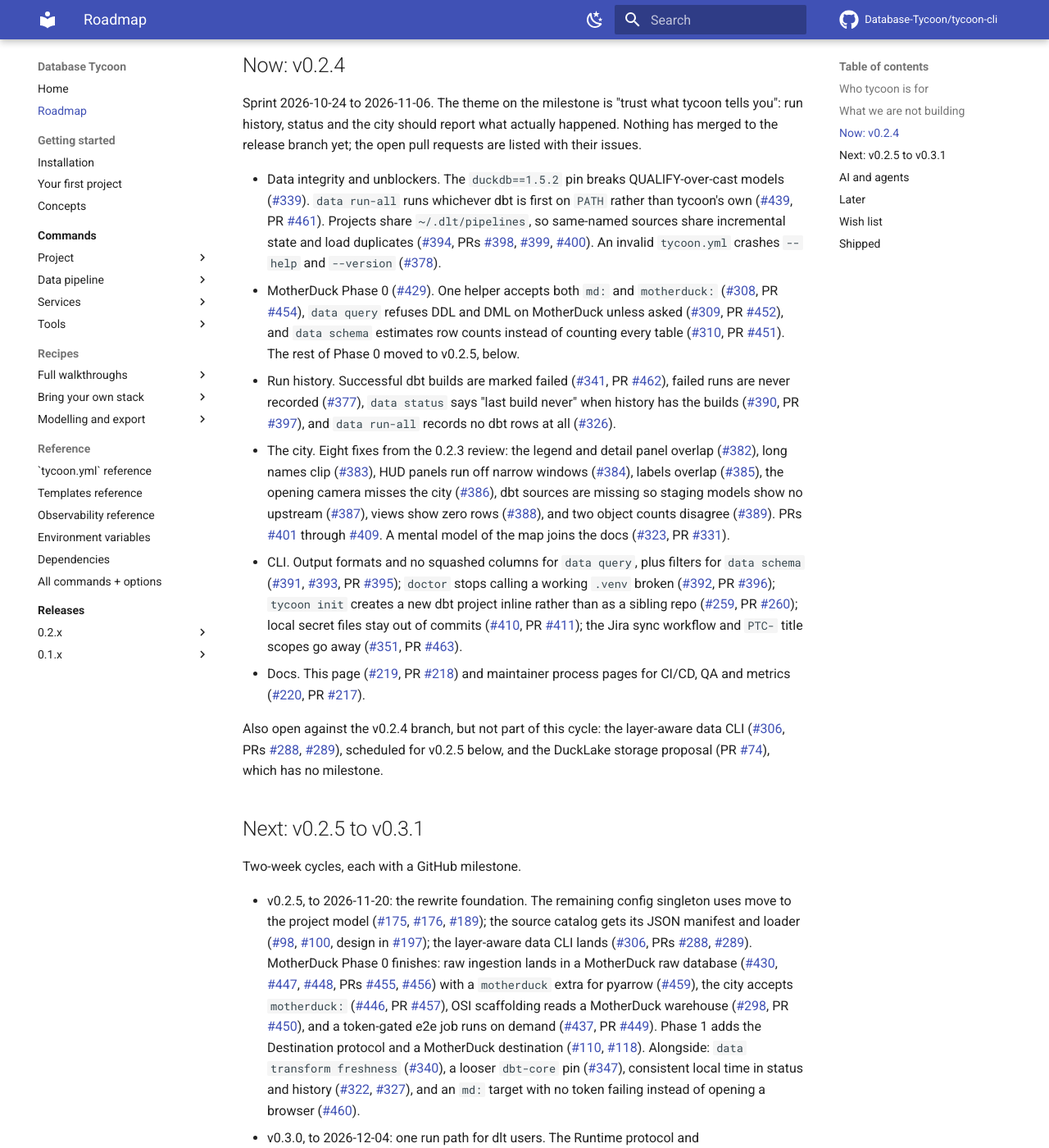
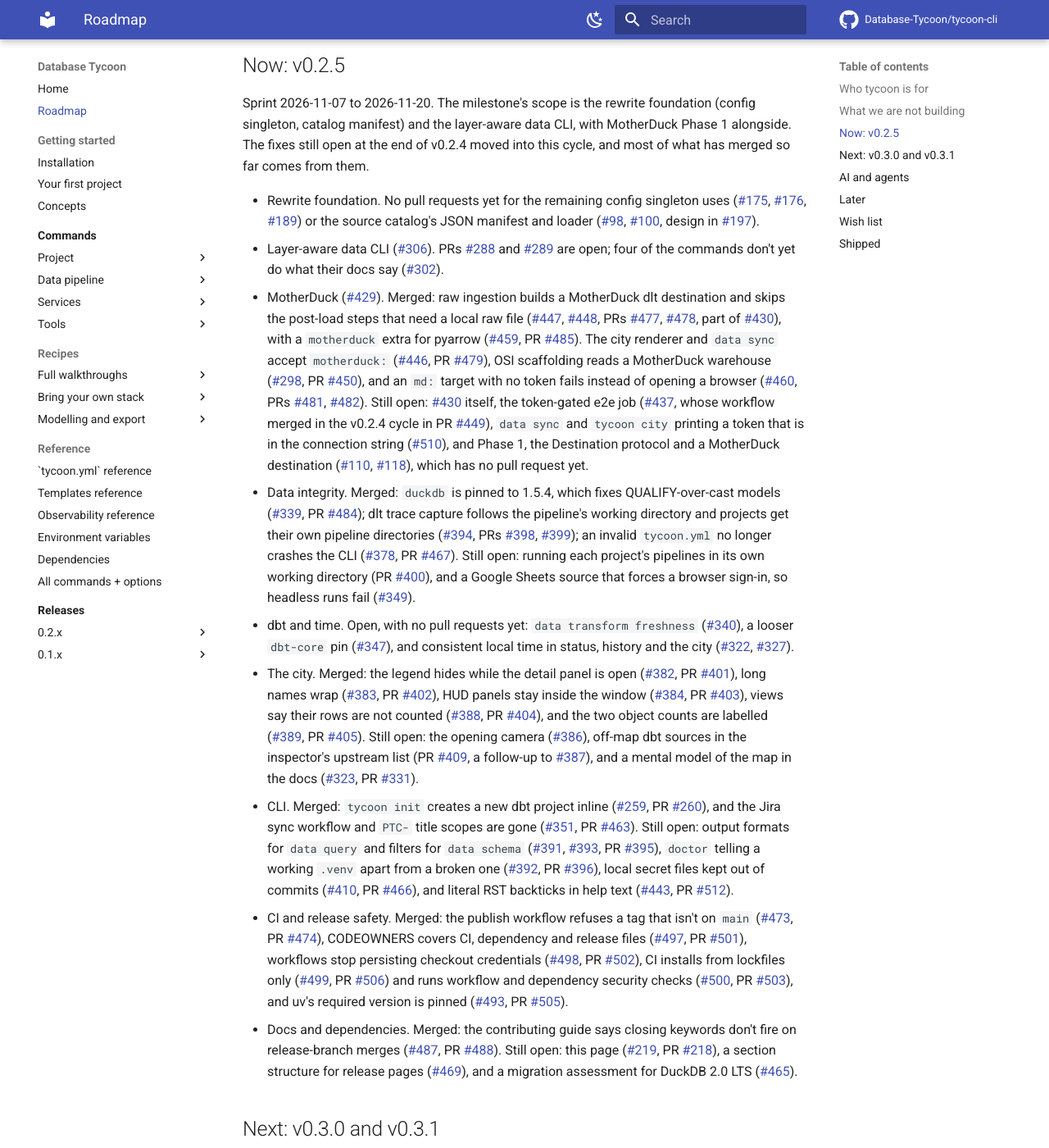
Before and after one commit to Database-Tycoon/tycoon-cli, an MkDocs documentation site: the page built from docs/roadmap.md, in a window 1280 px wide and 1400 px high, scrolled down 984 px. Shown: the whole window at 82% size. Built offline with MkDocs 1.6.1 and Material for MkDocs 9.7.7, drawn with Linux system fonts in a browser that asks for light colours; comment, search, counter and statistics services are not loaded; some of the changed text lies outside the part shown.

Commit message:
docs(gh-219): refresh the roadmap for the v0.2.5 cycle
Now covers v0.2.5 (merged and still-open work from the milestone and
the release branch), Next covers v0.3.0 and v0.3.1, Shipped adds v0.2.4
and drops v0.2.1, and the Later note on ducklake_config.py reflects its
deletion. Link definitions follow the page.

Co-Authored-By: Claude Opus 5.5 <noreply@anthropic.com>

```diff
--- a/docs/roadmap.md
+++ b/docs/roadmap.md
@@ -35,65 +35,69 @@ Two supported ways in:
 - A hosted product. tycoon is local-first. The one cloud target we are
   building is MotherDuck, because it is DuckDB.
 
-## Now: v0.2.4
+## Now: v0.2.5
 
-Sprint 2026-10-24 to 2026-11-06. The theme on the milestone is "trust what
-tycoon tells you": run history, status and the city should report what
-actually happened. Nothing has merged to the release branch yet; the open pull
-requests are listed with their issues.
+Sprint 2026-11-07 to 2026-11-20. The milestone's scope is the rewrite
+foundation (config singleton, catalog manifest) and the layer-aware data CLI,
+with MotherDuck Phase 1 alongside. The fixes still open at the end of v0.2.4
+moved into this cycle, and most of what has merged so far comes from them.
 
-- Data integrity and unblockers. The `duckdb==1.5.2` pin breaks
-  QUALIFY-over-cast models ([#339]). `data run-all` runs whichever dbt is
-  first on `PATH` rather than tycoon's own ([#439], PR [#461]). Projects
-  share `~/.dlt/pipelines`, so same-named sources share incremental state
-  and load duplicates ([#394], PRs [#398], [#399], [#400]). An invalid
-  `tycoon.yml` crashes `--help` and `--version` ([#378]).
-- MotherDuck Phase 0 ([#429]). One helper accepts both `md:` and
-  `motherduck:` ([#308], PR [#454]), `data query` refuses DDL and DML on
-  MotherDuck unless asked ([#309], PR [#452]), and `data schema` estimates
-  row counts instead of counting every table ([#310], PR [#451]). The rest
-  of Phase 0 moved to v0.2.5, below.
-- Run history. Successful dbt builds are marked failed ([#341], PR [#462]),
-  failed runs are never recorded ([#377]), `data status` says "last build
-  never" when history has the builds ([#390], PR [#397]), and `data run-all`
-  records no dbt rows at all ([#326]).
-- The city. Eight fixes from the 0.2.3 review: the legend and detail panel
-  overlap ([#382]), long names clip ([#383]), HUD panels run off narrow
-  windows ([#384]), labels overlap ([#385]), the opening camera misses the
-  city ([#386]), dbt sources are missing so staging models show no upstream
-  ([#387]), views show zero rows ([#388]), and two object counts disagree
-  ([#389]). PRs [#401] through [#409]. A mental model of the map joins the
-  docs ([#323], PR [#331]).
-- CLI. Output formats and no squashed columns for `data query`, plus filters
-  for `data schema` ([#391], [#393], PR [#395]); `doctor` stops calling a
-  working `.venv` broken ([#392], PR [#396]); `tycoon init` creates a new dbt
-  project inline rather than as a sibling repo ([#259], PR [#260]); local
-  secret files stay out of commits ([#410], PR [#411]); the Jira sync
-  workflow and `PTC-` title scopes go away ([#351], PR [#463]).
-- Docs. This page ([#219], PR [#218]) and maintainer process pages for CI/CD,
-  QA and metrics ([#220], PR [#217]).
+- Rewrite foundation. No pull requests yet for the remaining config singleton
+  uses ([#175], [#176], [#189]) or the source catalog's JSON manifest and
+  loader ([#98], [#100], design in [#197]).
+- Layer-aware data CLI ([#306]). PRs [#288] and [#289] are open; four of the
+  commands don't yet do what their docs say ([#302]).
+- MotherDuck ([#429]). Merged: raw ingestion builds a MotherDuck dlt
+  destination and skips the post-load steps that need a local raw file
+  ([#447], [#448], PRs [#477], [#478], part of [#430]), with a `motherduck`
+  extra for pyarrow ([#459], PR [#485]). The city renderer and `data sync`
+  accept `motherduck:` ([#446], PR [#479]), OSI scaffolding reads a MotherDuck
+  warehouse ([#298], PR [#450]), and an `md:` target with no token fails
+  instead of opening a browser ([#460], PRs [#481], [#482]). Still open:
+  [#430] itself, the token-gated e2e job ([#437], whose workflow merged in
+  the v0.2.4 cycle in PR [#449]), `data sync` and `tycoon city` printing a
+  token that is in the connection string ([#510]), and Phase 1, the
+  Destination protocol and a MotherDuck destination ([#110], [#118]), which
+  has no pull request yet.
+- Data integrity. Merged: `duckdb` is pinned to 1.5.4, which fixes
+  QUALIFY-over-cast models ([#339], PR [#484]); dlt trace capture follows the
+  pipeline's working directory and projects get their own pipeline
+  directories ([#394], PRs [#398], [#399]); an invalid `tycoon.yml` no longer
+  crashes the CLI ([#378], PR [#467]). Still open: running each project's
+  pipelines in its own working directory (PR [#400]), and a Google Sheets
+  source that forces a browser sign-in, so headless runs fail ([#349]).
+- dbt and time. Open, with no pull requests yet: `data transform freshness`
+  ([#340]), a looser `dbt-core` pin ([#347]), and consistent local time in
+  status, history and the city ([#322], [#327]).
+- The city. Merged: the legend hides while the detail panel is open ([#382],
+  PR [#401]), long names wrap ([#383], PR [#402]), HUD panels stay inside the
+  window ([#384], PR [#403]), views say their rows are not counted ([#388],
+  PR [#404]), and the two object counts are labelled ([#389], PR [#405]).
+  Still open: the opening camera ([#386]), off-map dbt sources in the
+  inspector's upstream list (PR [#409], a follow-up to [#387]), and a mental
+  model of the map in the docs ([#323], PR [#331]).
+- CLI. Merged: `tycoon init` creates a new dbt project inline ([#259], PR
+  [#260]), and the Jira sync workflow and `PTC-` title scopes are gone
+  ([#351], PR [#463]). Still open: output formats for `data query` and
+  filters for `data schema` ([#391], [#393], PR [#395]), `doctor` telling a
+  working `.venv` apart from a broken one ([#392], PR [#396]), local secret
+  files kept out of commits ([#410], PR [#466]), and literal RST backticks in
+  help text ([#443], PR [#512]).
+- CI and release safety. Merged: the publish workflow refuses a tag that
+  isn't on `main` ([#473], PR [#474]), CODEOWNERS covers CI, dependency and
+  release files ([#497], PR [#501]), workflows stop persisting checkout
+  credentials ([#498], PR [#502]), CI installs from lockfiles only ([#499],
+  PR [#506]) and runs workflow and dependency security checks ([#500], PR
+  [#503]), and uv's required version is pinned ([#493], PR [#505]).
+- Docs and dependencies. Merged: the contributing guide says closing keywords
+  don't fire on release-branch merges ([#487], PR [#488]). Still open: this
+  page ([#219], PR [#218]), a section structure for release pages ([#469]),
+  and a migration assessment for DuckDB 2.0 LTS ([#465]).
 
-Also open against the v0.2.4 branch, but not part of this cycle: the
-layer-aware data CLI ([#306], PRs [#288], [#289]), scheduled for v0.2.5
-below, and the DuckLake storage proposal (PR [#74]), which has no milestone.
-
-## Next: v0.2.5 to v0.3.1
+## Next: v0.3.0 and v0.3.1
 
 Two-week cycles, each with a GitHub milestone.
 
-- v0.2.5, to 2026-11-20: the rewrite foundation. The remaining config
-  singleton uses move to the project model ([#175], [#176], [#189]); the
-  source catalog gets its JSON manifest and loader ([#98], [#100], design in
-  [#197]); the layer-aware data CLI lands ([#306], PRs [#288], [#289]).
-  MotherDuck Phase 0 finishes: raw ingestion lands in a MotherDuck raw
-  database ([#430], [#447], [#448], PRs [#455], [#456]) with a `motherduck`
-  extra for pyarrow ([#459]), the city accepts `motherduck:` ([#446], PR
-  [#457]), OSI scaffolding reads a MotherDuck warehouse ([#298], PR [#450]),
-  and a token-gated e2e job runs on demand ([#437], PR [#449]). Phase 1 adds
-  the Destination protocol and a MotherDuck destination ([#110], [#118]). Alongside: `data transform freshness`
-  ([#340]), a looser `dbt-core` pin ([#347]), consistent local time in
-  status and history ([#322], [#327]), and an `md:` target with no token
-  failing instead of opening a browser ([#460]).
 - v0.3.0, to 2026-12-04: one run path for dlt users. The Runtime protocol
   and `DltManagedRuntime` replace `runner.py` ([#85]: [#109], [#111],
   [#112], [#113], [#115], [#116]). MotherDuck Phase 2 puts run history in
@@ -136,7 +140,8 @@ Tracked, not scheduled to a milestone.
 - DuckLake. A DuckLake destination ([#122]), native layered storage with a
   SQLite catalog ([#73], proposal in PR [#74]), DuckLake health checks in
   `doctor` ([#144]), and dlt load history for DuckLake targets ([#344]).
-  `ducklake_config.py` still only writes Parquet ([#72]).
+  `ducklake_config.py`, which only wrote Parquet and had no callers, is
+  deleted in v0.2.5 ([#72]).
 - Object storage as a destination ([#124]) and a local-to-cloud push, since
   `data sync` is one-way today ([#77]).
 - Alternative ingestion modes ([#88]): a Fivetran runtime and sources panel,
@@ -174,6 +179,14 @@ Reviewed at retros; not scheduled, not promised.
 
 The last three releases, with their release notes.
 
+- [v0.2.4](releases/v0.2.4.md), 2026-11-07: safer MotherDuck queries and
+  reliable dbt run history. `data query` refuses writes on MotherDuck unless
+  you pass `--allow-writes` ([#309]), `data schema` estimates MotherDuck row
+  counts ([#310]), and tycoon recognises both `md:` and `motherduck:` ([#308]).
+  Run history stops marking no-op builds failed, records failed runs and
+  `run-all` builds, and `data status` finds each layer's last build ([#341],
+  [#377], [#326], [#390]). City labels stop overlapping ([#385]), and staging
+  models name the dbt sources that live outside the warehouse ([#387]).
 - [v0.2.3](releases/v0.2.3.md), 2026-10-24: the documentation site publishes
   to GitHub Pages, with internal pages withheld by a check that fails the
   build ([#348], PR [#415]). The city renderer is tested and gated in CI
@@ -187,12 +200,6 @@ The last three releases, with their release notes.
   `--fail-on-empty` stops a zero-row run ([#240]). `data query`, `data
   schema` and `data clean` work against an `md:` warehouse ([#70]). Saving
   `tycoon.yml` keeps your comments ([#177]).
-- [v0.2.1](releases/v0.2.1.md), 2026-09-16: a filesystem source can declare
-  several named resources and load them in one run ([#224], [#225]), JSONL
-  joins CSV and Parquet ([#228]), and config that used to be quietly
-  defaulted is validated instead, the one breaking change ([#223]). `tycoon
-  city` lays the city out by pipeline depth (PR [#247]). Pull requests get
-  size and title checks ([#211], [#213]) and a writing-style skill ([#215]).
 
 [#14]: https://github.com/Database-Tycoon/tycoon-cli/issues/14
 [#43]: https://github.com/Database-Tycoon/tycoon-cli/issues/43
@@ -245,20 +252,10 @@ The last three releases, with their release notes.
 [#197]: https://github.com/Database-Tycoon/tycoon-cli/issues/197
 [#202]: https://github.com/Database-Tycoon/tycoon-cli/issues/202
 [#203]: https://github.com/Database-Tycoon/tycoon-cli/issues/203
-[#211]: https://github.com/Database-Tycoon/tycoon-cli/issues/211
-[#213]: https://github.com/Database-Tycoon/tycoon-cli/issues/213
-[#215]: https://github.com/Database-Tycoon/tycoon-cli/issues/215
-[#217]: https://github.com/Database-Tycoon/tycoon-cli/pull/217
 [#218]: https://github.com/Database-Tycoon/tycoon-cli/pull/218
 [#219]: https://github.com/Database-Tycoon/tycoon-cli/issues/219
-[#220]: https://github.com/Database-Tycoon/tycoon-cli/issues/220
 [#221]: https://github.com/Database-Tycoon/tycoon-cli/issues/221
-[#223]: https://github.com/Database-Tycoon/tycoon-cli/issues/223
-[#224]: https://github.com/Database-Tycoon/tycoon-cli/issues/224
-[#225]: https://github.com/Database-Tycoon/tycoon-cli/issues/225
-[#228]: https://github.com/Database-Tycoon/tycoon-cli/issues/228
 [#240]: https://github.com/Database-Tycoon/tycoon-cli/issues/240
-[#247]: https://github.com/Database-Tycoon/tycoon-cli/pull/247
 [#248]: https://github.com/Database-Tycoon/tycoon-cli/pull/248
 [#249]: https://github.com/Database-Tycoon/tycoon-cli/pull/249
 [#250]: https://github.com/Database-Tycoon/tycoon-cli/pull/250
@@ -274,6 +271,7 @@ The last three releases, with their release notes.
 [#289]: https://github.com/Database-Tycoon/tycoon-cli/pull/289
 [#291]: https://github.com/Database-Tycoon/tycoon-cli/issues/291
 [#298]: https://github.com/Database-Tycoon/tycoon-cli/issues/298
+[#302]: https://github.com/Database-Tycoon/tycoon-cli/issues/302
 [#306]: https://github.com/Database-Tycoon/tycoon-cli/issues/306
 [#307]: https://github.com/Database-Tycoon/tycoon-cli/issues/307
 [#308]: https://github.com/Database-Tycoon/tycoon-cli/issues/308
@@ -292,6 +290,7 @@ The last three releases, with their release notes.
 [#344]: https://github.com/Database-Tycoon/tycoon-cli/issues/344
 [#347]: https://github.com/Database-Tycoon/tycoon-cli/issues/347
 [#348]: https://github.com/Database-Tycoon/tycoon-cli/issues/348
+[#349]: https://github.com/Database-Tycoon/tycoon-cli/issues/349
 [#350]: https://github.com/Database-Tycoon/tycoon-cli/issues/350
 [#351]: https://github.com/Database-Tycoon/tycoon-cli/issues/351
 [#377]: https://github.com/Database-Tycoon/tycoon-cli/issues/377
@@ -311,14 +310,16 @@ The last three releases, with their release notes.
 [#394]: https://github.com/Database-Tycoon/tycoon-cli/issues/394
 [#395]: https://github.com/Database-Tycoon/tycoon-cli/pull/395
 [#396]: https://github.com/Database-Tycoon/tycoon-cli/pull/396
-[#397]: https://github.com/Database-Tycoon/tycoon-cli/pull/397
 [#398]: https://github.com/Database-Tycoon/tycoon-cli/pull/398
 [#399]: https://github.com/Database-Tycoon/tycoon-cli/pull/399
 [#400]: https://github.com/Database-Tycoon/tycoon-cli/pull/400
 [#401]: https://github.com/Database-Tycoon/tycoon-cli/pull/401
+[#402]: https://github.com/Database-Tycoon/tycoon-cli/pull/402
+[#403]: https://github.com/Database-Tycoon/tycoon-cli/pull/403
+[#404]: https://github.com/Database-Tycoon/tycoon-cli/pull/404
+[#405]: https://github.com/Database-Tycoon/tycoon-cli/pull/405
 [#409]: https://github.com/Database-Tycoon/tycoon-cli/pull/409
 [#410]: https://github.com/Database-Tycoon/tycoon-cli/issues/410
-[#411]: https://github.com/Database-Tycoon/tycoon-cli/pull/411
 [#412]: https://github.com/Database-Tycoon/tycoon-cli/issues/412
 [#413]: https://github.com/Database-Tycoon/tycoon-cli/issues/413
 [#414]: https://github.com/Database-Tycoon/tycoon-cli/issues/414
@@ -332,20 +333,39 @@ The last three releases, with their release notes.
 [#431]: https://github.com/Database-Tycoon/tycoon-cli/issues/431
 [#434]: https://github.com/Database-Tycoon/tycoon-cli/issues/434
 [#437]: https://github.com/Database-Tycoon/tycoon-cli/issues/437
-[#439]: https://github.com/Database-Tycoon/tycoon-cli/issues/439
+[#443]: https://github.com/Database-Tycoon/tycoon-cli/issues/443
 [#446]: https://github.com/Database-Tycoon/tycoon-cli/issues/446
 [#447]: https://github.com/Database-Tycoon/tycoon-cli/issues/447
 [#448]: https://github.com/Database-Tycoon/tycoon-cli/issues/448
 [#449]: https://github.com/Database-Tycoon/tycoon-cli/pull/449
 [#450]: https://github.com/Database-Tycoon/tycoon-cli/pull/450
-[#451]: https://github.com/Database-Tycoon/tycoon-cli/pull/451
-[#452]: https://github.com/Database-Tycoon/tycoon-cli/pull/452
-[#454]: https://github.com/Database-Tycoon/tycoon-cli/pull/454
-[#455]: https://github.com/Database-Tycoon/tycoon-cli/pull/455
-[#456]: https://github.com/Database-Tycoon/tycoon-cli/pull/456
-[#457]: https://github.com/Database-Tycoon/tycoon-cli/pull/457
 [#459]: https://github.com/Database-Tycoon/tycoon-cli/issues/459
 [#460]: https://github.com/Database-Tycoon/tycoon-cli/issues/460
-[#461]: https://github.com/Database-Tycoon/tycoon-cli/pull/461
-[#462]: https://github.com/Database-Tycoon/tycoon-cli/pull/462
 [#463]: https://github.com/Database-Tycoon/tycoon-cli/pull/463
+[#465]: https://github.com/Database-Tycoon/tycoon-cli/issues/465
+[#466]: https://github.com/Database-Tycoon/tycoon-cli/pull/466
+[#467]: https://github.com/Database-Tycoon/tycoon-cli/pull/467
+[#469]: https://github.com/Database-Tycoon/tycoon-cli/issues/469
+[#473]: https://github.com/Database-Tycoon/tycoon-cli/issues/473
+[#474]: https://github.com/Database-Tycoon/tycoon-cli/pull/474
+[#477]: https://github.com/Database-Tycoon/tycoon-cli/pull/477
+[#478]: https://github.com/Database-Tycoon/tycoon-cli/pull/478
+[#479]: https://github.com/Database-Tycoon/tycoon-cli/pull/479
+[#481]: https://github.com/Database-Tycoon/tycoon-cli/pull/481
+[#482]: https://github.com/Database-Tycoon/tycoon-cli/pull/482
+[#484]: https://github.com/Database-Tycoon/tycoon-cli/pull/484
+[#485]: https://github.com/Database-Tycoon/tycoon-cli/pull/485
+[#487]: https://github.com/Database-Tycoon/tycoon-cli/issues/487
+[#488]: https://github.com/Database-Tycoon/tycoon-cli/pull/488
+[#493]: https://github.com/Database-Tycoon/tycoon-cli/issues/493
+[#497]: https://github.com/Database-Tycoon/tycoon-cli/issues/497
+[#498]: https://github.com/Database-Tycoon/tycoon-cli/issues/498
+[#499]: https://github.com/Database-Tycoon/tycoon-cli/issues/499
+[#500]: https://github.com/Database-Tycoon/tycoon-cli/issues/500
+[#501]: https://github.com/Database-Tycoon/tycoon-cli/pull/501
+[#502]: https://github.com/Database-Tycoon/tycoon-cli/pull/502
+[#503]: https://github.com/Database-Tycoon/tycoon-cli/pull/503
+[#505]: https://github.com/Database-Tycoon/tycoon-cli/pull/505
+[#506]: https://github.com/Database-Tycoon/tycoon-cli/pull/506
+[#510]: https://github.com/Database-Tycoon/tycoon-cli/issues/510
+[#512]: https://github.com/Database-Tycoon/tycoon-cli/pull/512
```
Also changed, not shown: other parts of docs/roadmap.md (+1 -1 lines).
